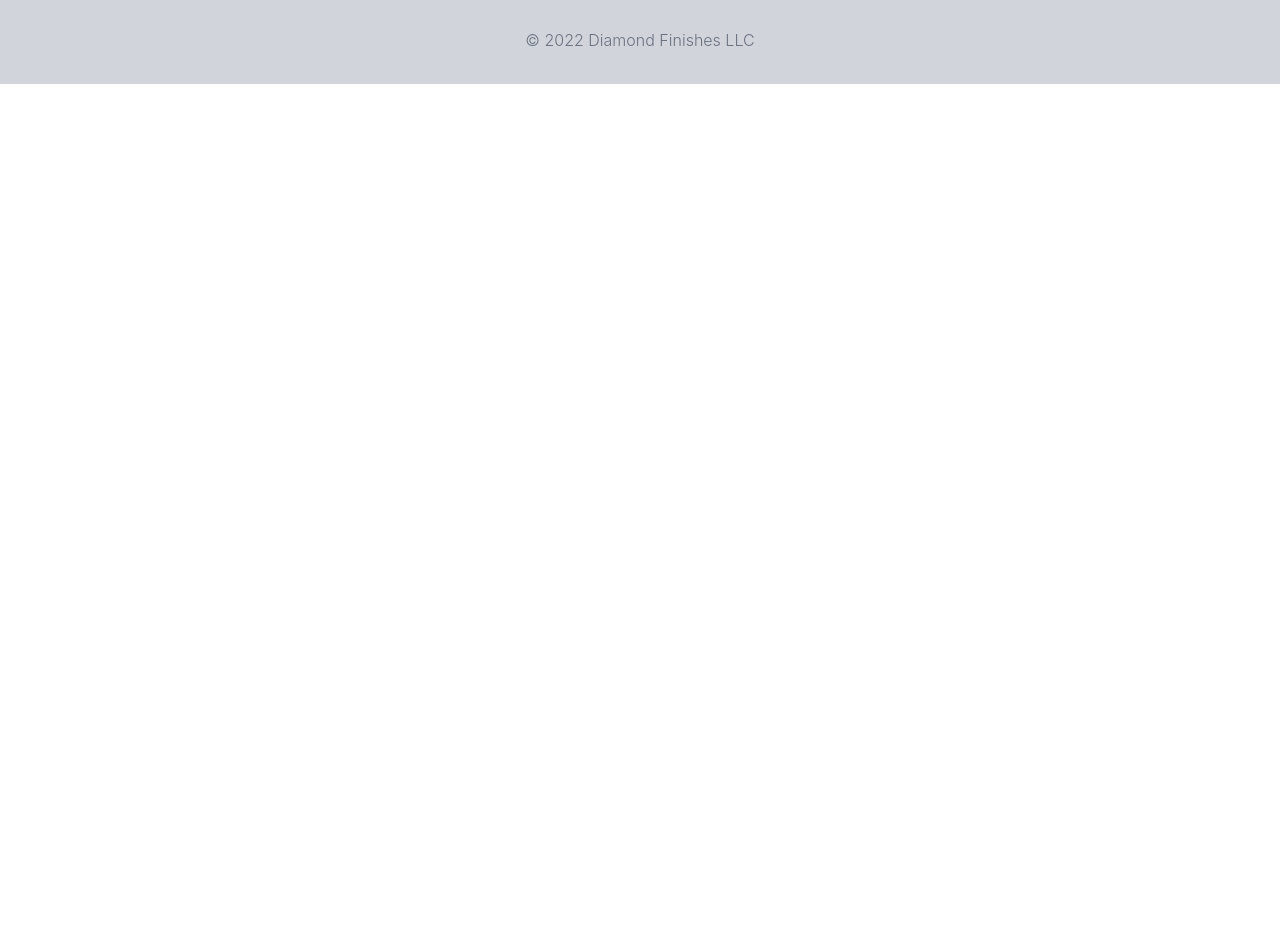
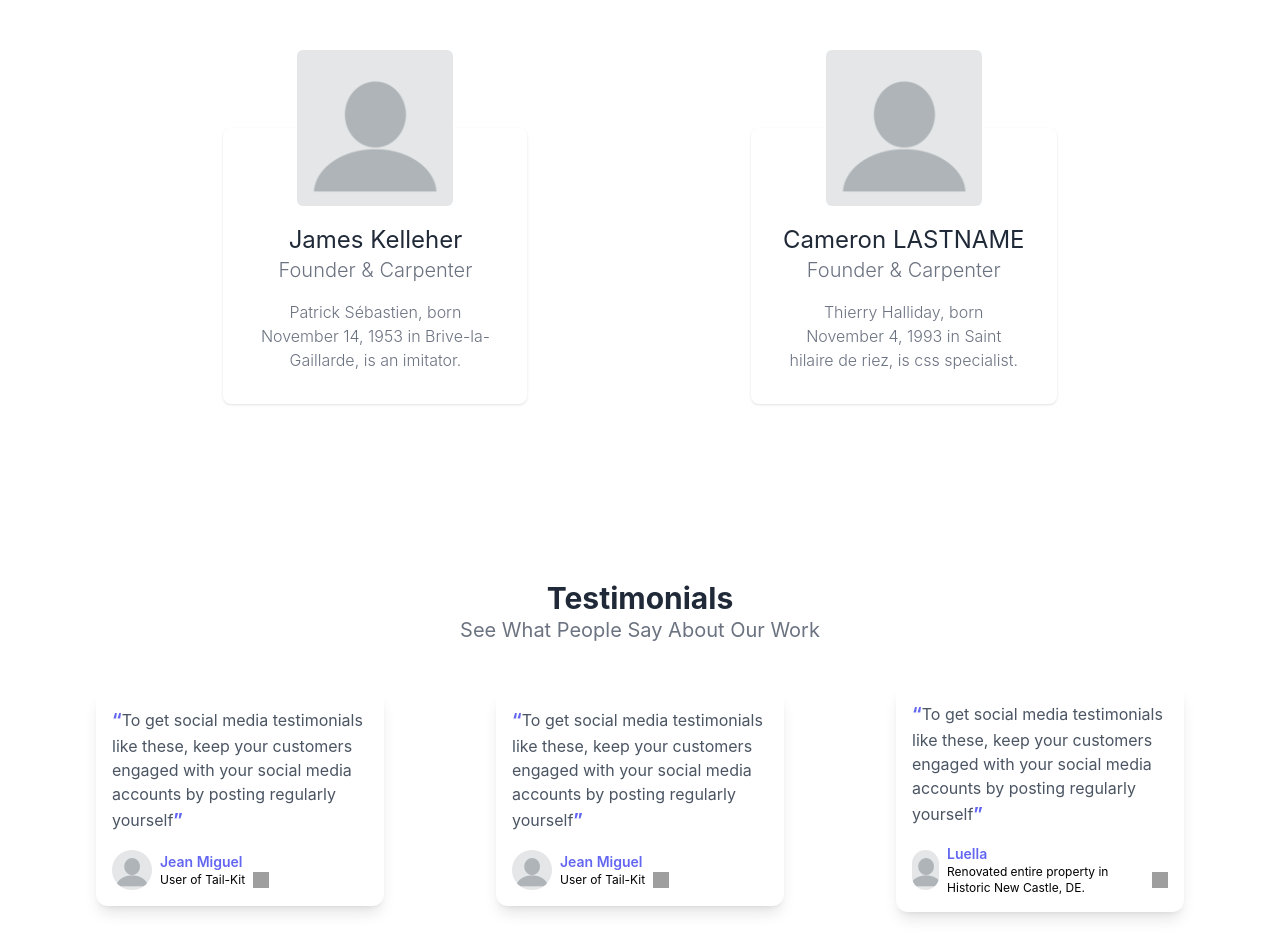
Before and after one commit to quintinchris/diamond-finishes, a React (Create React App) app: page / in a window 1280 px wide. Shown: the part 1360-2312 px from the top of the page. Before the commit the page ends 1444 px from the top, so only its background shows below. Built offline with nearby package versions, Linux system fonts and the light colour scheme; grey boxes are pictures that could not be loaded.

Commit message:
added Team and Testimonial components

```diff
--- a/src/app/components/NavBar/index.tsx
+++ b/src/app/components/NavBar/index.tsx
@@ -14,25 +14,19 @@ export function NavBar() {
             <div className="hidden md:block">
               <div className="ml-10 flex items-baseline space-x-4">
                 <a
-                  className="text-gray-300  hover:text-gray-800 dark:hover:text-white px-3 py-2 rounded-md text-sm font-medium"
+                  className="text-black  hover:text-gray-500 dark:hover:text-white px-3 py-2 rounded-md text-sm font-medium"
                   href="/#"
                 >
                   Home
                 </a>
                 <a
-                  className="text-gray-800 dark:text-white  hover:text-gray-800 dark:hover:text-white px-3 py-2 rounded-md text-sm font-medium"
+                  className="text-black  hover:text-gray-500 dark:hover:text-white px-3 py-2 rounded-md text-sm font-medium"
                   href="/#"
                 >
                   Gallery
                 </a>
                 <a
-                  className="text-gray-300  hover:text-gray-800 dark:hover:text-white px-3 py-2 rounded-md text-sm font-medium"
-                  href="/#"
-                >
-                  Content
-                </a>
-                <a
-                  className="text-gray-300  hover:text-gray-800 dark:hover:text-white px-3 py-2 rounded-md text-sm font-medium"
+                  className="text-black  hover:text-gray-500 dark:hover:text-white px-3 py-2 rounded-md text-sm font-medium"
                   href="/#"
                 >
                   Contact
--- /dev/null
+++ b/src/app/pages/HomePage/components/Team.tsx
@@ -0,0 +1,65 @@
+/* eslint-disable jsx-a11y/anchor-is-valid */
+export function Team() {
+  return (
+    <div className="p-4">
+      <p className="text-center text-3xl font-bold text-gray-800">
+        Our team
+      </p>
+      <p className="text-center mb-32 text-xl font-normal text-gray-500">
+        Meat the best team in wolrd
+      </p>
+      <div className="flex items-center space-y-24 md:space-y-0 flex-col md:flex-row justify-evenly">
+        <div className="p-4 relative">
+          <div className="text-center mb-4 absolute -top-16 right-1/2 transform translate-x-1/2">
+            <a href="#" className="block relative">
+              <img
+                alt="profil"
+                src="/images/blankprofile.png"
+                className="mx-auto object-cover rounded-lg h-40 w-40  border-2 border-white dark:border-gray-800"
+              />
+            </a>
+          </div>
+          <div className="bg-white dark:bg-gray-800 rounded-lg shadow px-8 py-4 pt-24">
+            <div className="text-center">
+              <p className="text-2xl text-gray-800 dark:text-white">
+                James Kelleher
+              </p>
+              <p className="text-xl text-gray-500 dark:text-gray-200 font-light">
+                Founder &amp; Carpenter
+              </p>
+              <p className="text-md text-gray-500 w-60 dark:text-gray-400 mx-auto py-4 font-light">
+                Patrick Sébastien, born November 14, 1953 in Brive-la-Gaillarde,
+                is an imitator.
+              </p>
+            </div>
+          </div>
+        </div>
+        <div className="p-4 relative">
+          <div className="text-center mb-4 absolute -top-16 right-1/2 transform translate-x-1/2">
+            <a href="#" className="block relative">
+              <img
+                alt="profil"
+                src="/images/blankprofile.png"
+                className="mx-auto object-cover rounded-lg h-40 w-40  border-2 border-white dark:border-gray-800"
+              />
+            </a>
+          </div>
+          <div className="bg-white dark:bg-gray-800 rounded-lg shadow px-8 py-4 pt-24">
+            <div className="text-center">
+              <p className="text-2xl text-gray-800 dark:text-white">
+                Cameron LASTNAME
+              </p>
+              <p className="text-xl text-gray-500 dark:text-gray-200 font-light">
+                Founder &amp; Carpenter
+              </p>
+              <p className="text-md text-gray-500 w-60 dark:text-gray-400 mx-auto py-4 font-light">
+                Thierry Halliday, born November 4, 1993 in Saint hilaire de
+                riez, is css specialist.
+              </p>
+            </div>
+          </div>
+        </div>
+      </div>
+    </div>
+  );
+}
--- /dev/null
+++ b/src/app/pages/HomePage/components/Testimonials.tsx
@@ -0,0 +1,97 @@
+/* eslint-disable jsx-a11y/anchor-is-valid */
+/* eslint-disable jsx-a11y/alt-text */
+export function Testimonials() {
+  return (
+    <div className="p-4 mt-32 mb-32">
+      <p className="text-center text-3xl font-bold text-gray-800">
+        Testimonials
+      </p>
+      <p className="text-center mb-2 text-xl font-normal text-gray-500">
+        See What People Say About Our Work
+      </p>
+      <div className="w-full flex flex-col md:flex-row gap-4 mb-8 md:mb-0 flex-between items-center p-8">
+        <div className="bg-white dark:bg-gray-800 w-72 shadow-lg mx-auto rounded-xl p-4">
+          <p className="text-gray-600 dark:text-white">
+            <span className="font-bold text-indigo-500 text-lg">“</span>
+            To get social media testimonials like these, keep your customers
+            engaged with your social media accounts by posting regularly
+            yourself
+            <span className="font-bold text-indigo-500 text-lg">”</span>
+          </p>
+          <div className="flex items-center mt-4">
+            <a href="#" className="block relative">
+              <img
+                alt="profil"
+                src="/images/blankprofile.png"
+                className="mx-auto object-cover rounded-full h-10 w-10 "
+              />
+            </a>
+            <div className="flex flex-col ml-2 justify-between">
+              <span className="font-semibold text-indigo-500 text-sm">
+                Jean Miguel
+              </span>
+              <span className="dark:text-gray-400 text-xs flex items-center">
+                User of Tail-Kit
+                <img src="/icons/rocket.svg" className="ml-2 h-4 w-4" />
+              </span>
+            </div>
+          </div>
+        </div>
+        <div className="bg-white dark:bg-gray-800 w-72 shadow-lg mx-auto rounded-xl p-4">
+          <p className="text-gray-600 dark:text-white">
+            <span className="font-bold text-indigo-500 text-lg">“</span>
+            To get social media testimonials like these, keep your customers
+            engaged with your social media accounts by posting regularly
+            yourself
+            <span className="font-bold text-indigo-500 text-lg">”</span>
+          </p>
+          <div className="flex items-center mt-4">
+            <a href="#" className="block relative">
+              <img
+                alt="profil"
+                src="/images/blankprofile.png"
+                className="mx-auto object-cover rounded-full h-10 w-10 "
+              />
+            </a>
+            <div className="flex flex-col ml-2 justify-between">
+              <span className="font-semibold text-indigo-500 text-sm">
+                Jean Miguel
+              </span>
+              <span className="dark:text-gray-400 text-xs flex items-center">
+                User of Tail-Kit
+                <img src="/icons/rocket.svg" className="ml-2 h-4 w-4" />
+              </span>
+            </div>
+          </div>
+        </div>
+        <div className="bg-white dark:bg-gray-800 w-72 shadow-lg mx-auto rounded-xl p-4">
+          <p className="text-gray-600 dark:text-white">
+            <span className="font-bold text-indigo-500 text-lg">“</span>
+            To get social media testimonials like these, keep your customers
+            engaged with your social media accounts by posting regularly
+            yourself
+            <span className="font-bold text-indigo-500 text-lg">”</span>
+          </p>
+          <div className="flex items-center mt-4">
+            <a href="#" className="block relative">
+              <img
+                alt="profil"
+                src="/images/blankprofile.png"
+                className="mx-auto object-cover rounded-full h-10 w-10 "
+              />
+            </a>
+            <div className="flex flex-col ml-2 justify-between">
+              <span className="font-semibold text-indigo-500 text-sm">
+                Luella
+              </span>
+              <span className="dark:text-gray-400 text-xs flex items-center">
+                Renovated entire property in Historic New Castle, DE.
+                <img src="/icons/rocket.svg" className="ml-2 h-4 w-4" />
+              </span>
+            </div>
+          </div>
+        </div>
+      </div>
+    </div>
+  );
+}
--- a/src/app/pages/HomePage/index.tsx
+++ b/src/app/pages/HomePage/index.tsx
@@ -1,12 +1,17 @@
 import { Hero } from './components/Hero';
 import { Hero2 } from './components/Hero2';
 import { Features } from './components/Features';
+import { Team } from './components/Team';
+import { Testimonials } from './components/Testimonials';
+
 
 export function HomePage() {
     return (
         <>
         <Hero2 />
         <Features />
+        <Team />
+        <Testimonials />
         </>
     )
 }
```
Also changed, not shown: public/images/blankprofile.png (added).
